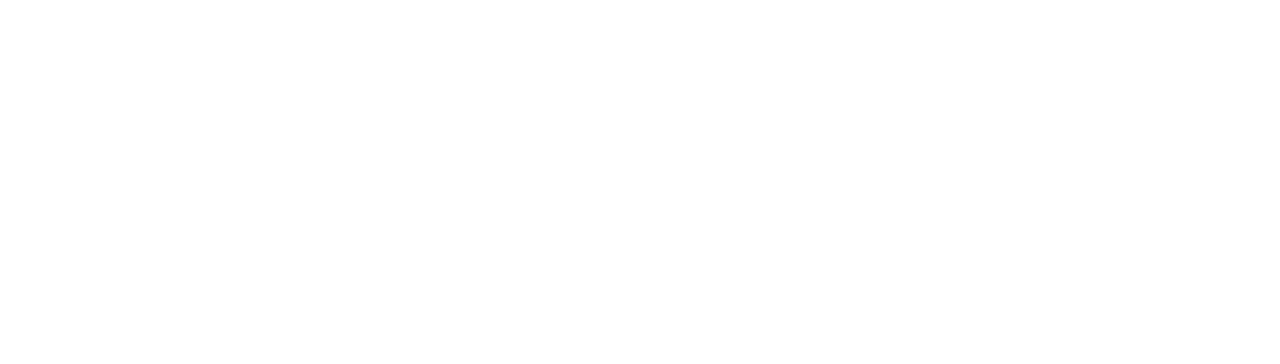
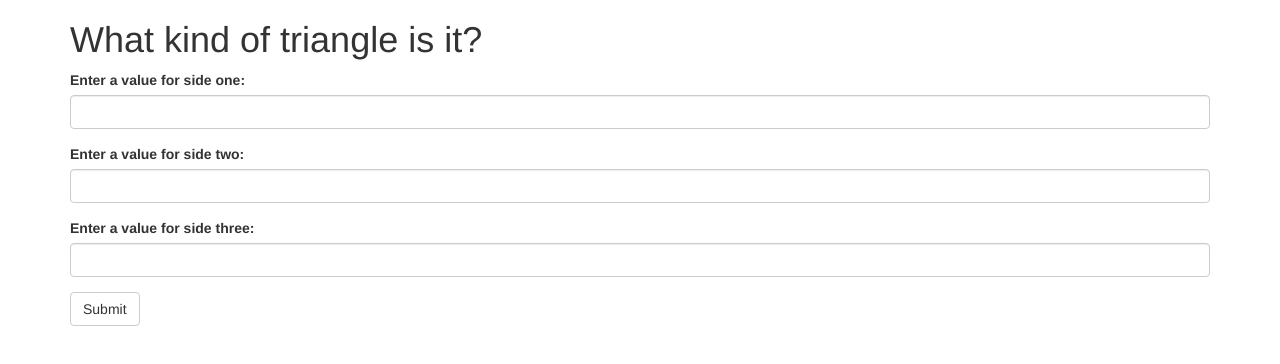
Before and after one commit to OskarRadon/triangle-identifier, a plain HTML site: page index.html in a window 1280 px wide. Drawn offline with Linux system fonts and the light colour scheme.

Commit message:
Add HTML form and CSS to hide output div

```diff
--- a/css/styles.css
+++ b/css/styles.css
@@ -0,0 +1,3 @@
+#output {
+  display: none;
+}
--- a/index.html
+++ b/index.html
@@ -11,7 +11,27 @@
   </head>
   <body>
     <div class="container">
+      <h1>What kind of triangle is it?</h1>
+      <form id="yearForm">
+        <div class="form-group">
+          <label for="sideOne">Enter a value for side one:</label>
+          <input type="leapYear" class="form-control" id="sideOne">
+        </div>
+        <div class="form-group">
+          <label for="sideTwo">Enter a value for side two:</label>
+          <input type="leapYear" class="form-control" id="sideTwo">
+        </div>
+        <div class="form-group">
+          <label for="sideThree">Enter a value for side three:</label>
+          <input type="leapYear" class="form-control" id="sideThree">
+        </div>
 
+        <button type="submit" class="btn btn-default">Submit</button>
+      </form>
+
+      <div id="output">
+
+      </div>
     </div>
   </body>
 </html>
```
Also changed, not shown: js/scripts.js (+0 -21 lines).
